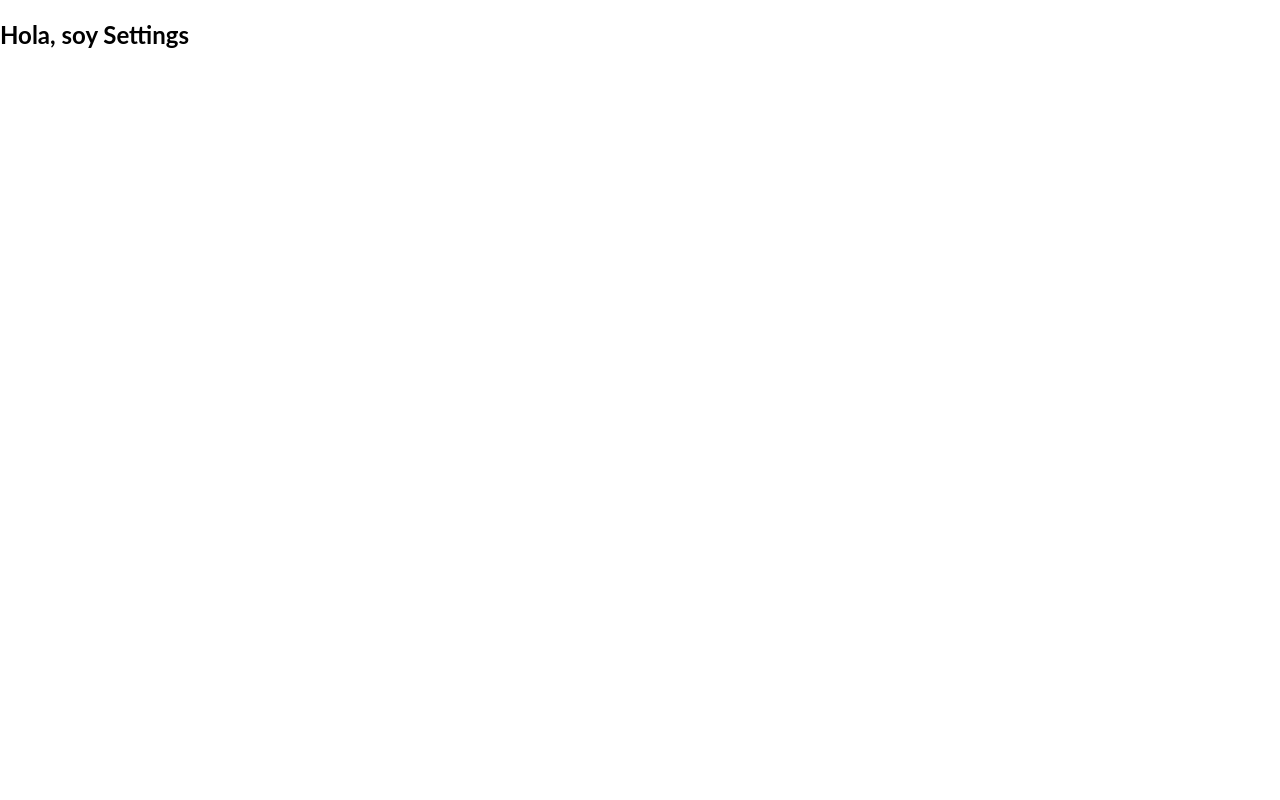
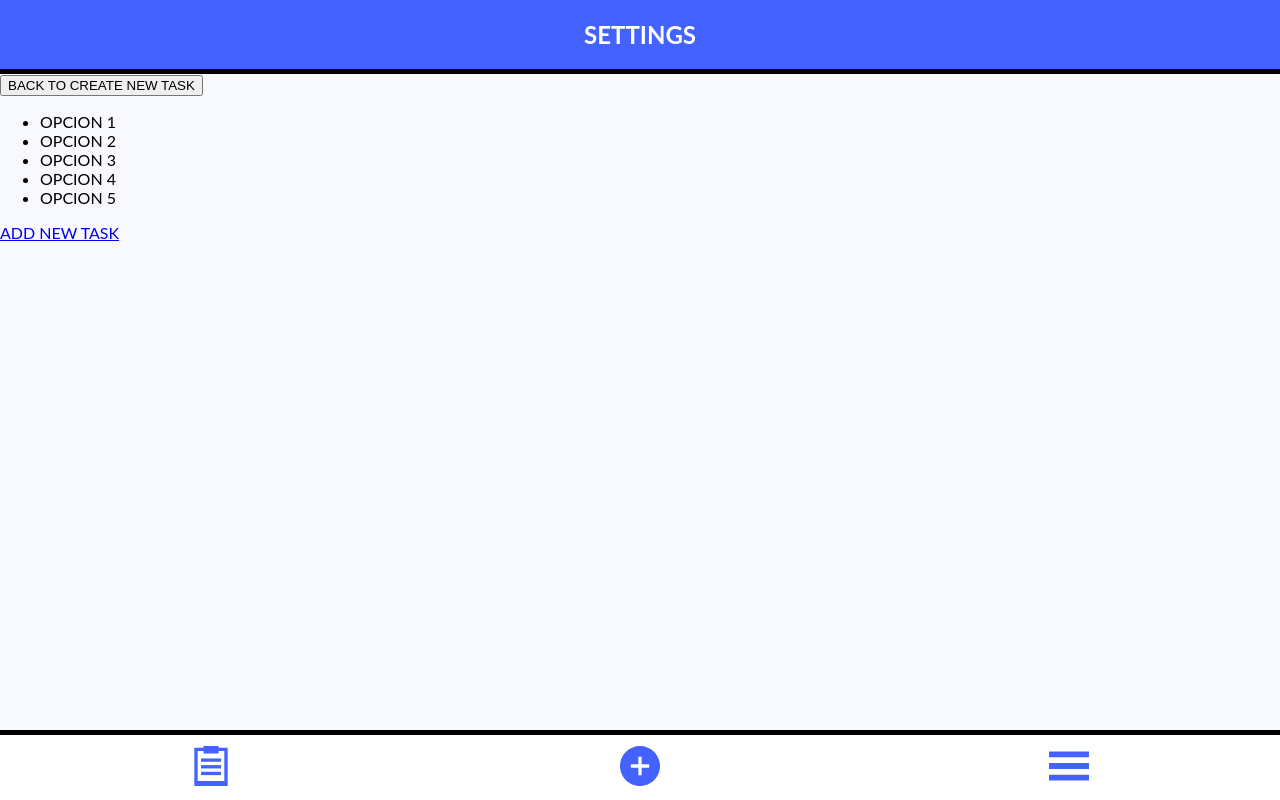
Before and after one commit to manuelsanchez2/to-do-app, a React (Create React App) app: page /settings in a window 1280 px wide. Built offline with nearby package versions, Linux system fonts and the light colour scheme.

Commit message:
Create back button with history.goBack()

```diff
--- a/src/App.js
+++ b/src/App.js
@@ -8,6 +8,7 @@ import {
   Route,
   Redirect,
 } from "react-router-dom";
+import Settings from "./pages/Settings";
 
 function App() {
   return (
@@ -21,7 +22,7 @@ function App() {
             <AddTask />
           </Route>
           <Route path="/settings">
-            <h2>Hola, soy Settings</h2>
+            <Settings />
           </Route>
           <Route path="/">
             <Redirect to="home" />
--- /dev/null
+++ b/src/pages/Settings.js
@@ -0,0 +1,45 @@
+import React from "react";
+import "../App.css";
+import { Link } from "react-router-dom";
+import ButtonPlus from "../components/ButtonPlus";
+import listSrc from "../assets/list.svg";
+import settingsSrc from "../assets/settings.svg";
+import { useHistory } from "react-router-dom";
+
+function Settings(props) {
+  const history = useHistory();
+
+  return (
+    <>
+      <header className="app__header">
+        <h2>SETTINGS</h2>
+      </header>
+      <main className="app__main">
+        <button onClick={() => history.goBack()}>
+          BACK TO CREATE NEW TASK
+        </button>
+        <ul>
+          <li>OPCION 1</li>
+          <li>OPCION 2</li>
+          <li>OPCION 3</li>
+          <li>OPCION 4</li>
+          <li>OPCION 5</li>
+        </ul>
+        <Link to="/add">ADD NEW TASK</Link>
+      </main>
+      <footer className="app__footer">
+        <Link to="/home">
+          <img src={listSrc} alt="home" />
+        </Link>
+        <Link to="/add">
+          <ButtonPlus />
+        </Link>
+        <Link to="/settings">
+          <img src={settingsSrc} alt="settings" />
+        </Link>
+      </footer>
+    </>
+  );
+}
+
+export default Settings;
```
